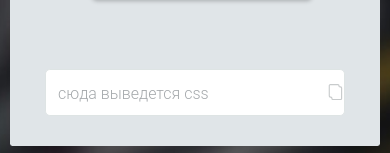
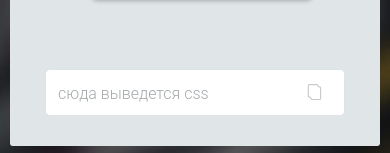
Before and after one commit to nikitekirsha/csstools, a Vue app: page / in a window 390 px wide. Shown: the part 1385-1538 px from the top of the page. Built offline with nearby package versions, Linux system fonts and the light colour scheme.

Commit message:
component division

```diff
--- a/src/components/Input.vue
+++ b/src/components/Input.vue
@@ -50,11 +50,15 @@ export default {
   }
 
   .input {
-    flex-grow: 1;
     padding: 12px;
     font-size: 18px;
     color: #000;
     font-weight: 400;
+    flex-grow: 1;
+    @media (max-width: 576px) {
+      flex-grow: unset;
+      width: 80%;
+    }
 
     &::placeholder {
       color: $text;
@@ -70,6 +74,9 @@ export default {
     padding: 0 10px;
     font-size: 14px;
     transition: 0.3s ease;
+    @media (max-width: 576px) {
+      width: 20%;
+    }
 
     &:hover {
       opacity: 0.6;
```
